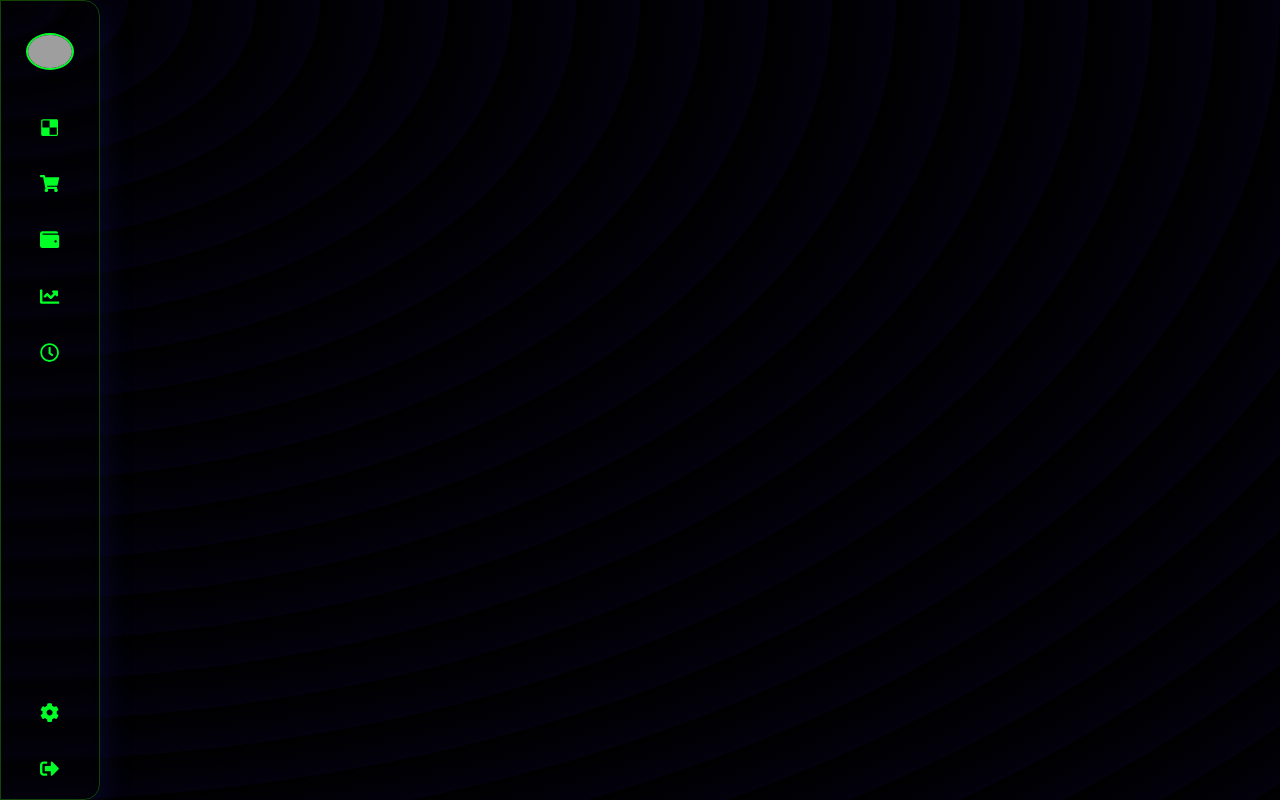
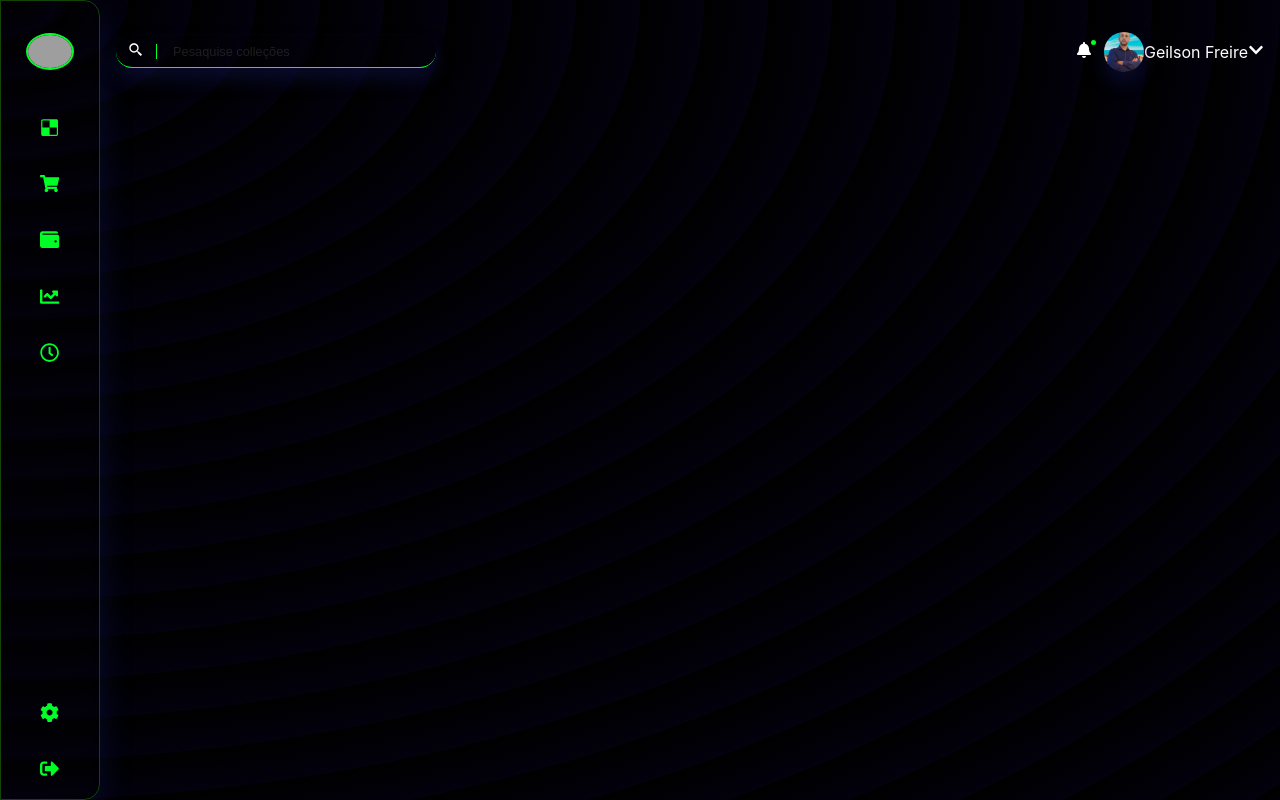
Before and after one commit to geilsonfreire/nft_collection, a React (Create React App) app: page / in a window 1280 px wide. Built offline with nearby package versions, Linux system fonts and the light colour scheme; grey boxes are pictures that could not be loaded.

Commit message:
Foi criado os container (Reade), etilizado e add icons

```diff
--- a/src/App.jsx
+++ b/src/App.jsx
@@ -1,10 +1,12 @@
 import "./App.css"; // Importing CSS file
 import Menu from "./Components/Menu"; // Importing Menu component
+import Container from "./Components/Container"; // Importing Container component
 
 function App() {
   return (
     <div className="App">
         <Menu />
+        <Container />
     </div>
   );
 }
--- /dev/null
+++ b/src/Components/Container.css
@@ -0,0 +1,6 @@
+.Container {
+    width: calc(100% - 100px);
+    height: 100%;
+    padding: 1rem;
+    padding-top: 2rem;
+}
--- /dev/null
+++ b/src/Components/Container.jsx
@@ -0,0 +1,14 @@
+import React from 'react'; // Import React
+import './Container.css'; // Import CSS
+import ContainerHeader from './ContainerHeader'; // Import ContainerHeader component
+
+// Create a functional component called Container
+function Container() {
+  return (
+    <div className="Container">
+        <ContainerHeader />
+    </div>
+  );
+}
+
+export default Container // Export the component
--- /dev/null
+++ b/src/Components/ContainerHeader.css
@@ -0,0 +1,99 @@
+.ContainerHeader {
+    display: flex;
+    justify-content: space-between;
+    align-items: center;
+}
+
+/* InputBox */
+.InputBox {
+    width: 20rem;
+    max-width: 20rem;
+    height: 2rem;
+    position: relative;
+}
+
+.InputBox input {
+    width: 100%;
+    height: 100%;
+    background: #ffffff00;
+    box-shadow: 0 10px 20px 0 rgba(31, 38, 135, 0.3);
+    backdrop-filter: blur(3.5px);
+    -webkit-backdrop-filter: blur(3.5px);
+    border-radius: 16px;
+    border: none;
+    border-bottom: solid 1px #00ff26;
+    font-size: .80em;
+    color: #fff;
+    padding: 0 2.5rem;
+}
+
+.InputBox input::placeholder {
+    color: #ffffff1e;
+    border-left: solid 1px #00ff26;
+    padding-left: 1rem;
+}
+
+.InputBox input:focus {
+    outline: none;
+
+}
+
+.InputBox .SearchIcon {
+    position: absolute;
+    top: 0;
+    left: 0;
+    color: #fff;
+    font-size: 1em;
+    width: 40px;
+    height: 45px;
+    text-align: center;
+    line-height: 2rem
+}
+
+/* Perfil Container */
+.PerfilConatiner {
+    display: flex;
+    justify-content: center;
+    align-items: center;
+    color: #fff;
+    position: relative;
+}
+.PerfilConatiner .NotifiqueIcon {
+    position: relative;
+    width: 2.5rem;
+    height: 2.5rem;
+    background: transparent;
+    text-align: center;
+    line-height: 2.5rem;
+}
+
+.PerfilConatiner .NotifiqueIcon::before {
+    position: absolute;
+    content: '';
+    top: 8px;
+    right: 8px;
+    width: 5px;
+    height: 5px;
+    background: #00ff26;
+    border-radius: 50%;
+}
+
+.PerfilConatiner .PerfilImg {
+    width: 2.5rem;
+    height: 2.5rem;
+    border-radius: 50%;
+    background: #ffffff00;
+    backdrop-filter: blur(3.5px);
+    -webkit-backdrop-filter: blur(3px);
+    box-shadow: 0 10px 20px 0 rgba(31, 38, 135, 0.3);
+    text-align: center;
+    line-height: 2.5rem;
+    overflow: hidden;
+}
+
+.PerfilConatiner .PerfilImg img {
+
+    width: 100%;
+    height: 100%;
+    object-fit: cover;
+}
--- /dev/null
+++ b/src/Components/ContainerHeader.jsx
@@ -0,0 +1,33 @@
+import React from "react"; // Import React
+import "./ContainerHeader.css"; // Import CSS
+import { BiSearchAlt2 } from "react-icons/bi"; // Import IconName from react-icons/bi
+import { FaBell, FaChevronDown } from "react-icons/fa"; // Import IconName from react-icons/fa
+import Geilson from "../Assets/Geilson.png"; // Import Image from Geilson.png
+
+// Create a functional component called ContainerHeader
+function ContainerHeader() {
+  return (
+    <div className="ContainerHeader">
+      <div className="InputBox">
+        <input type="text" placeholder="Pesaquise colleções" />
+        <i className="SearchIcon"><BiSearchAlt2 /></i>
+      </div> {/* Container do imput */}
+
+      <div className="PerfilConatiner">
+
+            <i className="NotifiqueIcon"><FaBell /></i>
+
+            <div className="PerfilImg">
+                <img src={Geilson} alt="Geilson Freire" />
+            </div>
+
+            <p className="PerfilName">Geilson Freire</p>
+
+            <i className="MneuChevron" id="MneuChevron"><FaChevronDown  /></i>
+
+      </div> {/* Container do perfil */}
+    </div>
+  );
+}
+
+export default ContainerHeader; // Export the component
--- a/src/Components/Menu.jsx
+++ b/src/Components/Menu.jsx
@@ -1,5 +1,5 @@
 import React, {useEffect} from "react";
-import "../Components/Menu.css"; /* import the Menu.css file */
+import "./Menu.css"; /* import the Menu.css file */
 import Logo from "../Assets/imgs/logo.gif"; /* import the logo.gif file */
 import {
     FaDelicious,
```
Also changed, not shown: src/Assets/Geilson.png (added).
